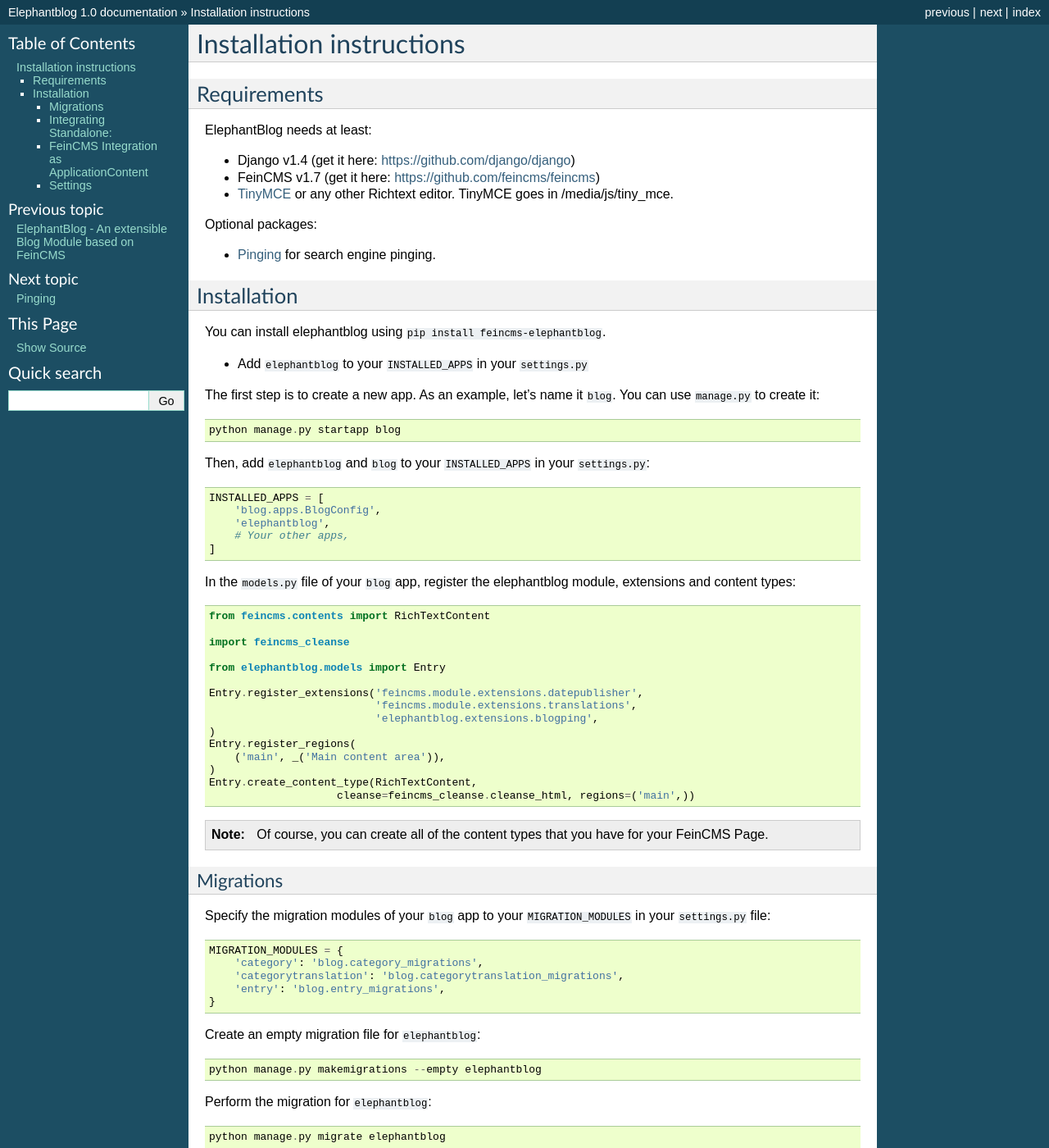
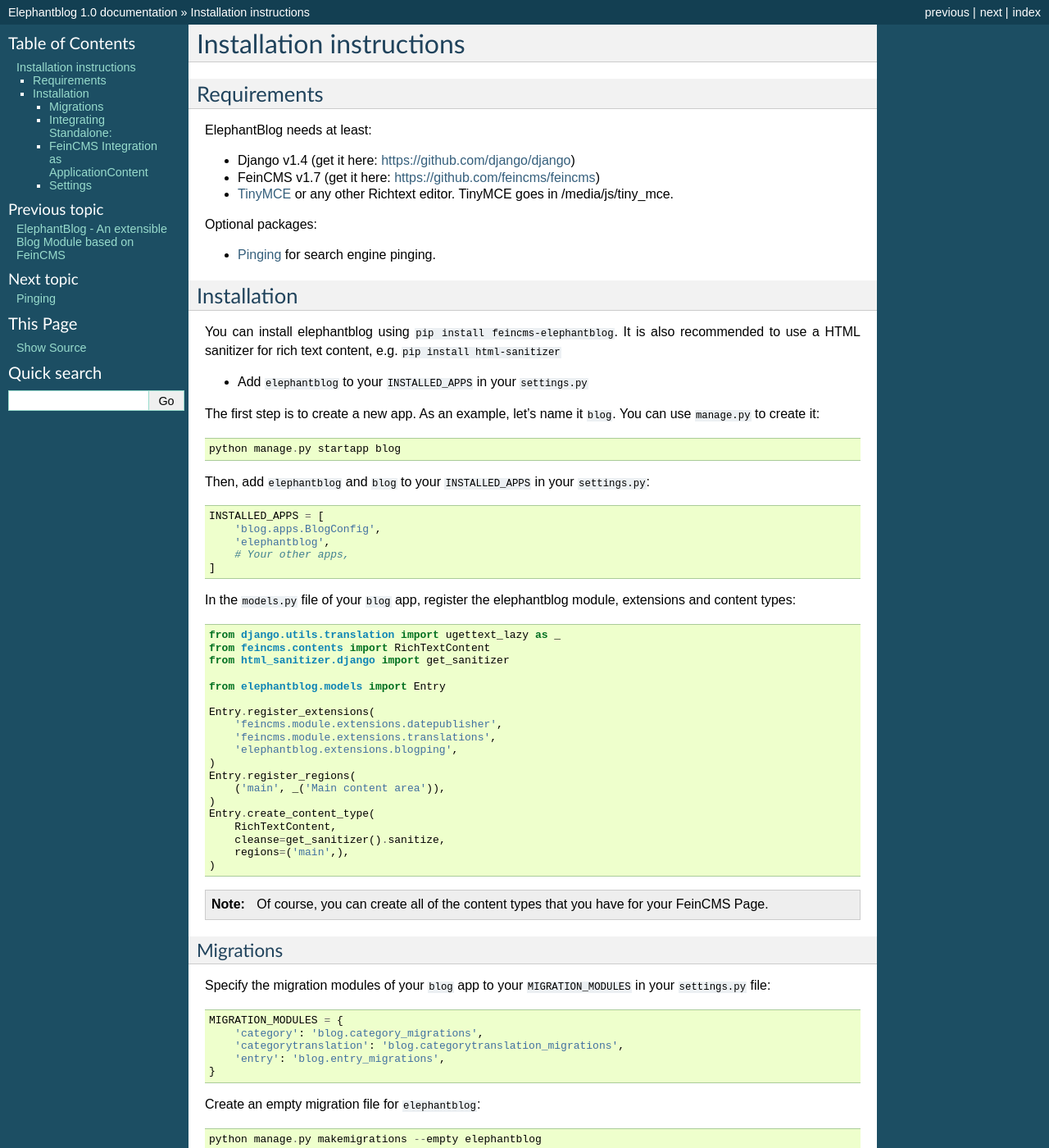
Before and after one commit to feincms/feincms-elephantblog, a Sphinx documentation site: the page built from docs/installation.rst, in a window 1280 px wide and 1400 px high. Shown: the whole window at 82% size. Built offline with Sphinx 7.4.7, drawn with Linux system fonts in a browser that asks for light colours.

Commit message:
Fix the cleansing, add a missing import to the docs
Fixes #66, #65

```diff
--- a/docs/installation.rst
+++ b/docs/installation.rst
@@ -26,6 +26,8 @@
 ============
 
 You can install elephantblog using ``pip install feincms-elephantblog``.
+It is also recommended to use a HTML sanitizer for rich text content,
+e.g. ``pip install html-sanitizer``
 
 * Add ``elephantblog`` to your ``INSTALLED_APPS`` in your ``settings.py``
 
@@ -44,21 +46,25 @@
 In the ``models.py`` file of your ``blog`` app, register the elephantblog module, extensions and
 content types::
 
+    from django.utils.translation import ugettext_lazy as _
     from feincms.contents import RichTextContent
-
-    import feincms_cleanse
+    from html_sanitizer.django import get_sanitizer
 
     from elephantblog.models import Entry
 
-    Entry.register_extensions('feincms.module.extensions.datepublisher',
-                              'feincms.module.extensions.translations',
-                              'elephantblog.extensions.blogping',
+    Entry.register_extensions(
+        'feincms.module.extensions.datepublisher',
+        'feincms.module.extensions.translations',
+        'elephantblog.extensions.blogping',
     )
     Entry.register_regions(
         ('main', _('Main content area')),
     )
-    Entry.create_content_type(RichTextContent,
-                        cleanse=feincms_cleanse.cleanse_html, regions=('main',))
+    Entry.create_content_type(
+        RichTextContent,
+        cleanse=get_sanitizer().sanitize,
+        regions=('main',),
+    )
 
 
 .. note::
```
